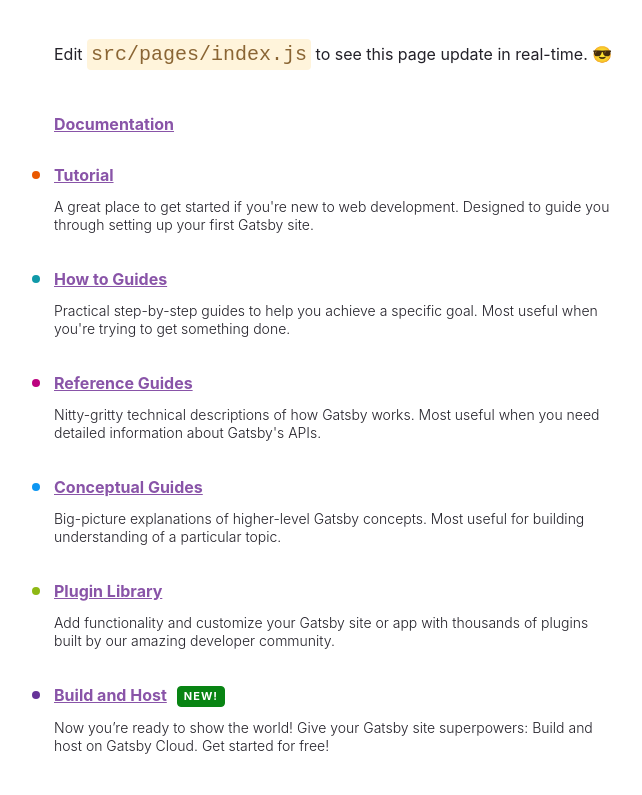
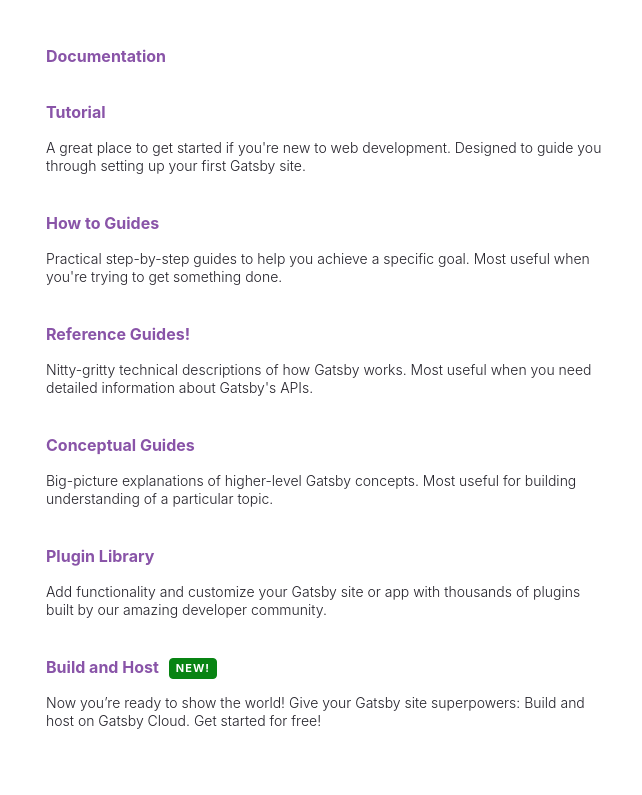
Before and after one commit to sparker888/gatsby-tailwind-starter, a Gatsby site: page / in a window 1280 px wide. Shown: the part 242-1037 px from the top of the page, without its empty margins (50-692 px from the left). Built offline with nearby package versions, Linux system fonts and the light colour scheme; Gatsby itself is replaced by a stand-in of ours.

Commit message:
added tailwindcss

```diff
--- /dev/null
+++ b/gatsby-browser.js
@@ -0,0 +1 @@
+import './src/styles/global.css'
--- a/gatsby-config.js
+++ b/gatsby-config.js
@@ -22,5 +22,7 @@
       "path": "./src/pages/"
     },
     __key: "pages"
-  }]
+  },
+  'gatsby-plugin-postcss',
+  ]
 };
--- a/package.json
+++ b/package.json
@@ -29,5 +29,11 @@
     "react": "^18.1.0",
     "react-dom": "^18.1.0",
     "react-helmet": "^6.1.0"
+  },
+  "devDependencies": {
+    "autoprefixer": "^10.4.7",
+    "gatsby-plugin-postcss": "^5.16.0",
+    "postcss": "^8.4.14",
+    "tailwindcss": "^3.1.1"
   }
 }
--- /dev/null
+++ b/postcss.config.js
@@ -0,0 +1,6 @@
+module.exports = {
+  plugins: {
+    tailwindcss: {},
+    autoprefixer: {},
+  },
+}
--- a/src/pages/index.js
+++ b/src/pages/index.js
@@ -95,7 +95,7 @@
     color: "#1099A8",
   },
   {
-    text: "Reference Guides",
+    text: "Reference Guides!",
     url: "https://www.gatsbyjs.com/docs/reference/",
     description:
       "Nitty-gritty technical descriptions of how Gatsby works. Most useful when you need detailed information about Gatsby's APIs.",
--- /dev/null
+++ b/src/styles/global.css
@@ -0,0 +1,3 @@
+@tailwind base;
+@tailwind components;
+@tailwind utilities;
--- /dev/null
+++ b/tailwind.config.js
@@ -0,0 +1,9 @@
+module.exports = {
+  content: [
+    "./src/**/*.{js,jsx,ts,tsx}",
+  ],
+  theme: {
+    extend: {},
+  },
+  plugins: [],
+}
```
Also changed, not shown: 1 other file.
